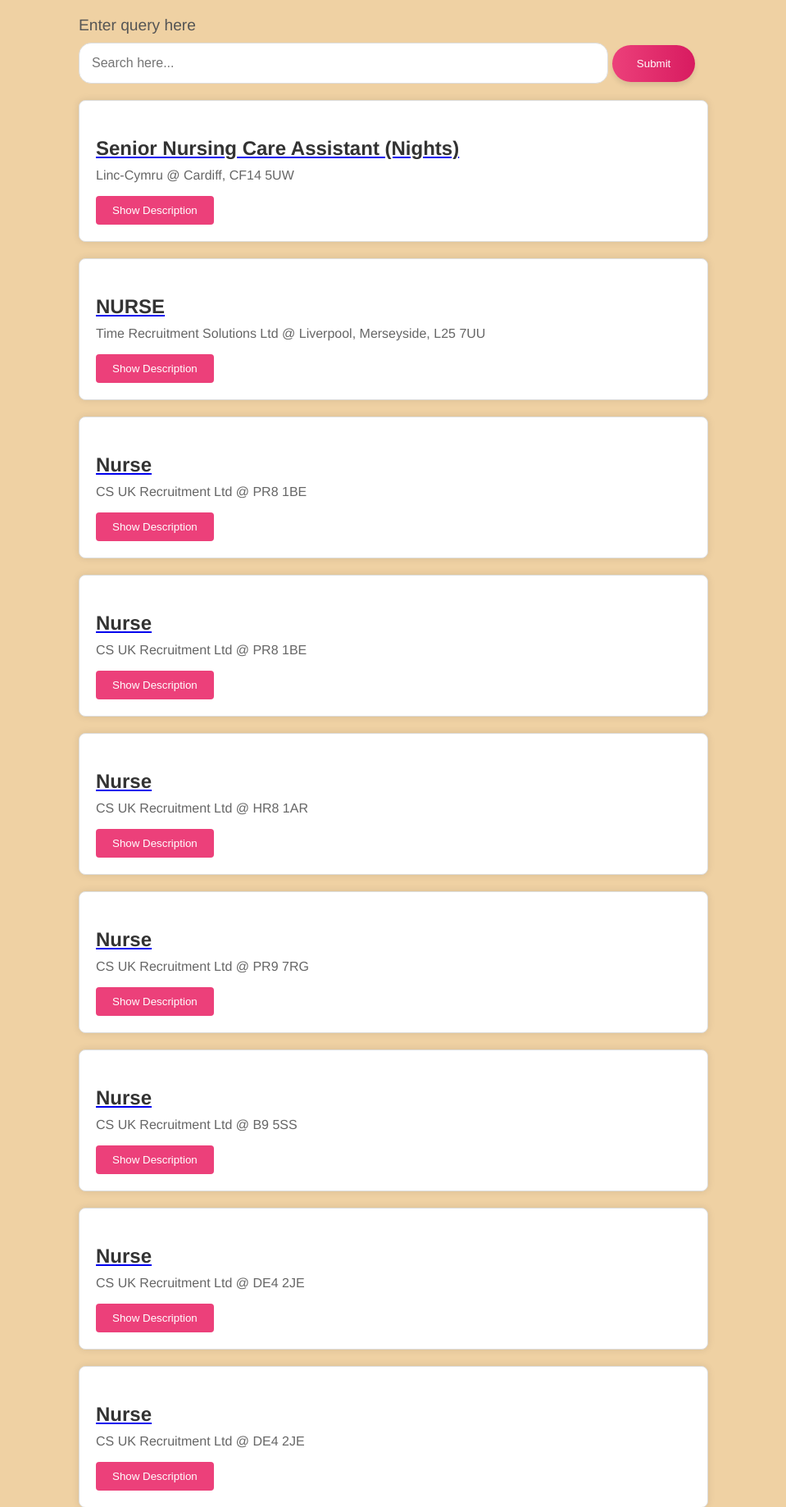
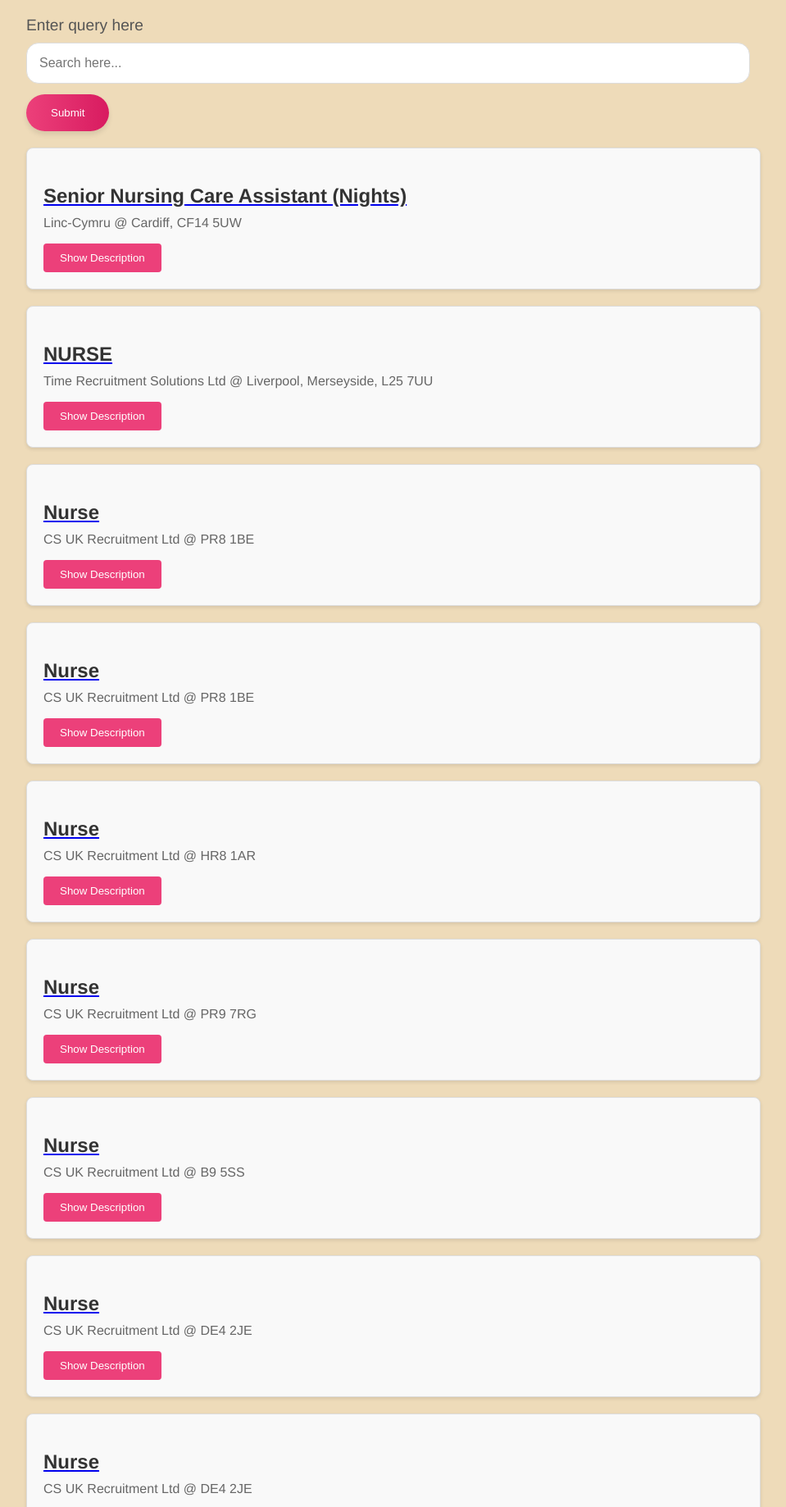
Before and after one commit to Manavjain1104/jammyjobber, a Django app: page / in a window 1280 px wide. Shown: the part 128-1966 px from the top of the page at 82% size, without its empty margins (160-1119 px from the left). Run offline with Django 4.2, Linux system fonts and the light colour scheme; data comes from the database, SQL or seed files in the repository.

Commit message:
Lighter background colour + hover effect

```diff
--- a/pages/static/css/design.css
+++ b/pages/static/css/design.css
@@ -7,7 +7,7 @@ body, h1, h2, p, ul, li {
 /* Apply a basic styling to the body */
 body {
     font-family: 'Helvetica Neue', Arial, sans-serif;
-    background-color: #efd1a3;
+    background-color: #eedbb9;
 }
 
 /* Style the header section */
@@ -34,7 +34,7 @@ h1 {
 /* Style the search box */
 .search-box {
     margin: 20px auto;
-    width: 60%;
+    width: 70%;
 }
 
 .search-box label {
@@ -42,11 +42,10 @@ h1 {
     margin-bottom: 10px;
     color: #555;
     font-size: 1.2em;
-    b
 }
 
 .search-box input[type="text"] {
-    width: 80%;
+    width: 95%;
     padding: 15px;
     font-size: 16px;
     border: 1px solid #ddd;
@@ -54,6 +53,7 @@ h1 {
 }
 
 .search-box button {
+    margin-top: 1em;
     padding: 15px 30px;
     background: linear-gradient(to right, #ec407a, #d81b60);
     color: #fff;
@@ -73,16 +73,21 @@ h1 {
 .job-listings {
     list-style-type: none;
     margin: 20px auto;
-    width: 60%;
+    width: 70%;
 }
 
 .job-listing {
     border: 1px solid #ddd;
     margin: 20px 0;
     padding: 20px;
-    background-color: #fff;
+    background-color: #f9f9f9;
     border-radius: 8px;
-    box-shadow: 0 0 10px rgba(0, 0, 0, 0.1);
+    box-shadow: 0 2px 4px rgba(0, 0, 0, 0.1); /* Subtle box shadow for lifted appearance */
+    transition: transform 0.3s ease;
+}
+
+.job-listing:hover {
+    transform: translateY(-5px); /* Add a slight upward movement on hover */
 }
 
 .job-listing h3 {
```
